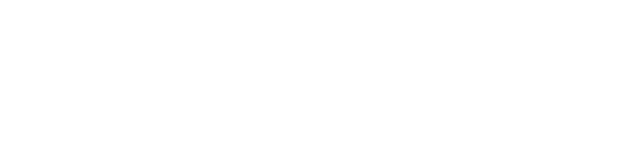
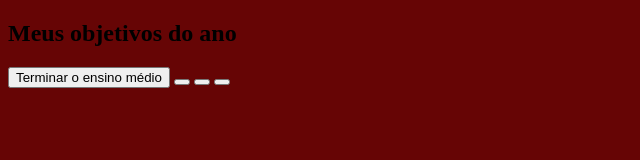
Before and after one commit to milalilica/projeto-de-vida-camila, a plain HTML site: page index.html in a window 1280 px wide. Shown: the whole page, without its empty margins (0-640 px from the left). Drawn offline with Linux system fonts and the light colour scheme.

Commit message:
Add files via upload

```diff
--- a/index.html
+++ b/index.html
@@ -2,4 +2,19 @@
 <html lang="pt-br">
 <head>
     <meta charset="UTF-8">
-    <meta name="viewport" content="wifth=device"
+    <meta name="viewport" content="wifth=device, initial-scale=1.0">
+    <title>Meus objetivos do ano</title>
+ </head>
+<body>
+<link rel="stylesheet" href="style.css">
+
+     <section class="conteúdo principal">
+        <h2> Meus objetivos do ano</h2>
+        <div class="button">
+            <button class="botão">Terminar o ensino médio</button>
+            <button class="botão"></button>
+            <button class="botão"></button>
+            <button class="botão"></button>
+
+        </body>
+        </html>
--- a/style.css
+++ b/style.css
@@ -0,0 +1,14 @@
+:root{
+
+    --cor-de-feundo: rgb(180, 180, 255);
+    --blue: rgb(6, 6, 160);
+    --branco:#FFFFFF;
+    --botao-ativa:orange;
+    --botao-inativo:yellow;
+    --texto-fundo:black;
+
+}
+body{
+background-color: rgb(102, 5, 5);
+
+}
```
